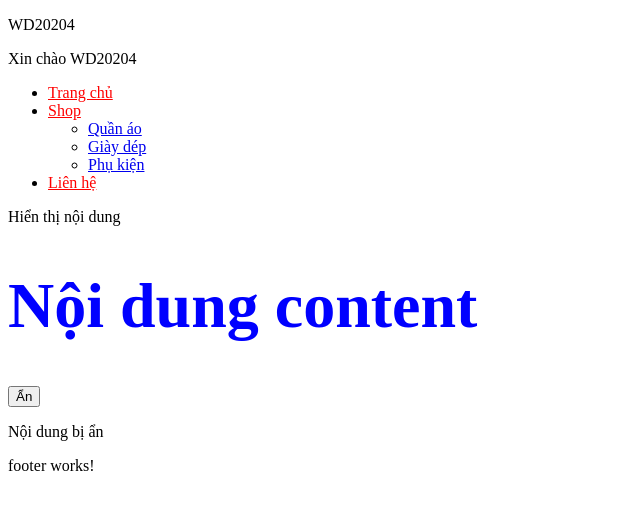
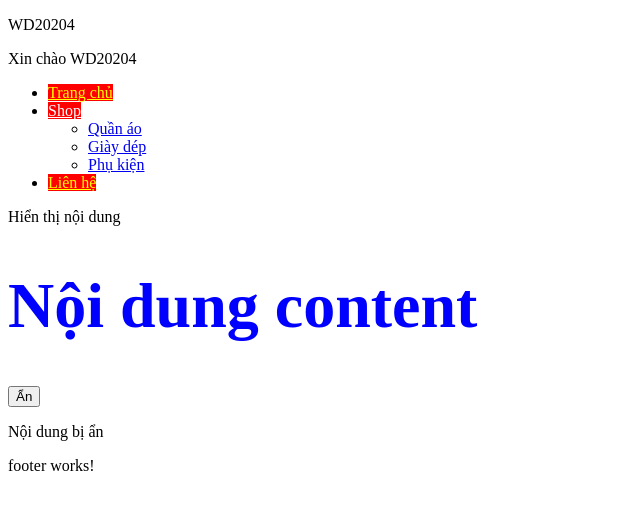
Before and after one commit to angocit/web208, an Angular app: page / in a window 1280 px wide. Shown: the top 510 px of the page, without its empty margins (0-640 px from the left). Built offline with nearby package versions, Linux system fonts and the light colour scheme.

Commit message:
b4: thuộc tính element trong angular

```diff
--- a/src/app/layouts/header/header.html
+++ b/src/app/layouts/header/header.html
@@ -11,13 +11,13 @@
        } -->
          @if (menu.parent==0){
             <li>
-                <a style="color: red;" href="{{menu.url}}">{{menu.name}}</a>
+                <a [style]="(menu.id%2==1)?{color:'yellow'}:{color:'white'}" [style.background]="'red'" href="{{menu.url}}">{{menu.name}}</a>
                @if (isChildrentMenu(menu.id)){
                 <ul>
-                    @for(submenu of menus;track submenu.id){
+                    @for(submenu of menus;track submenu.id;let subodd = $odd){
                         @if (submenu.parent==menu.id){
-                        <li><a href="{{submenu.url}}">{{submenu.name}}</a></li>
-                        }
+                        <li [class]="subodd?'odd text-[30px]':'even'"><a [class.odd]="subodd" href="{{submenu.url}}">{{submenu.name}}</a></li>
+                      }
                     }
                 </ul>
                 }
```
